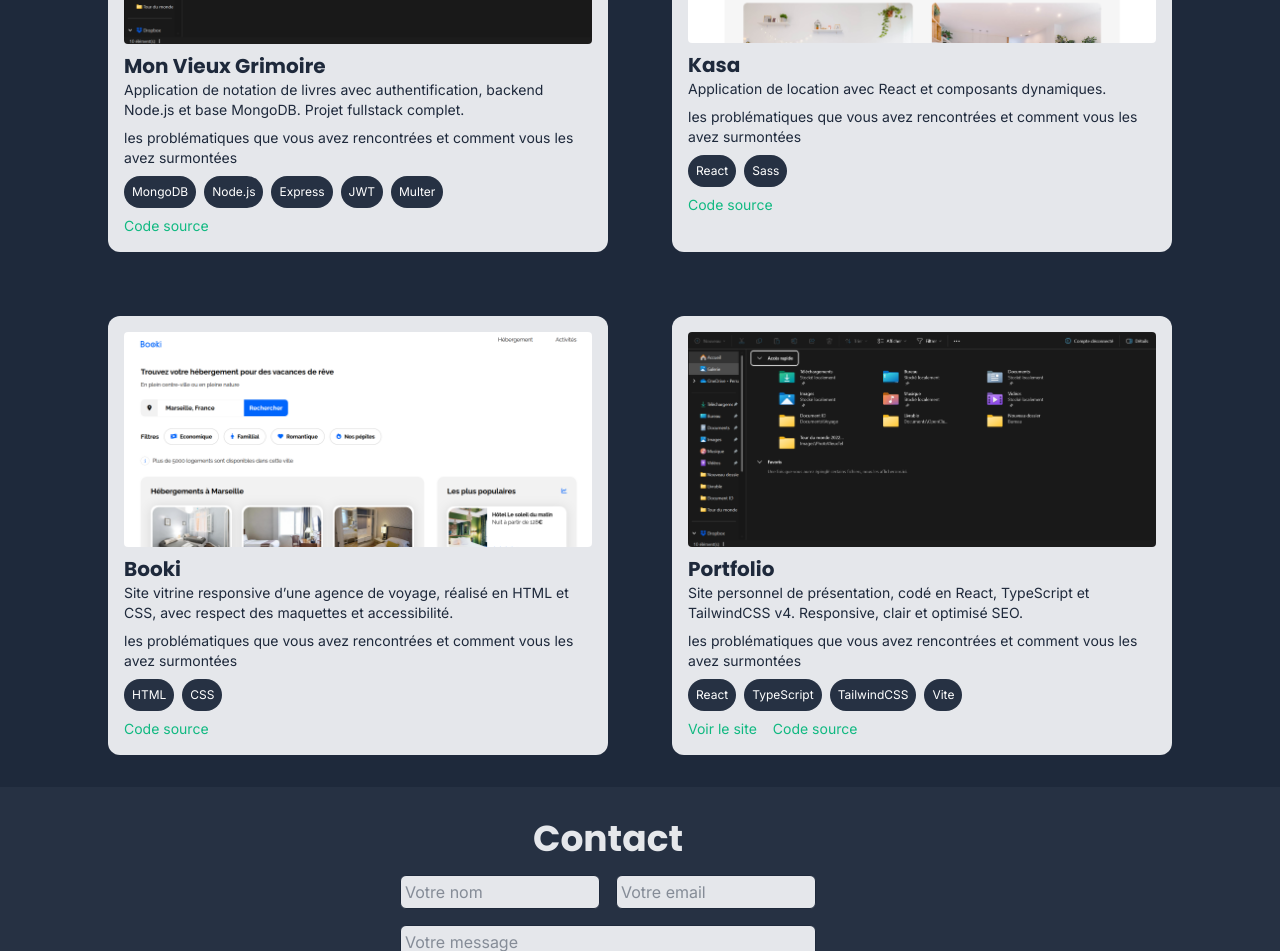
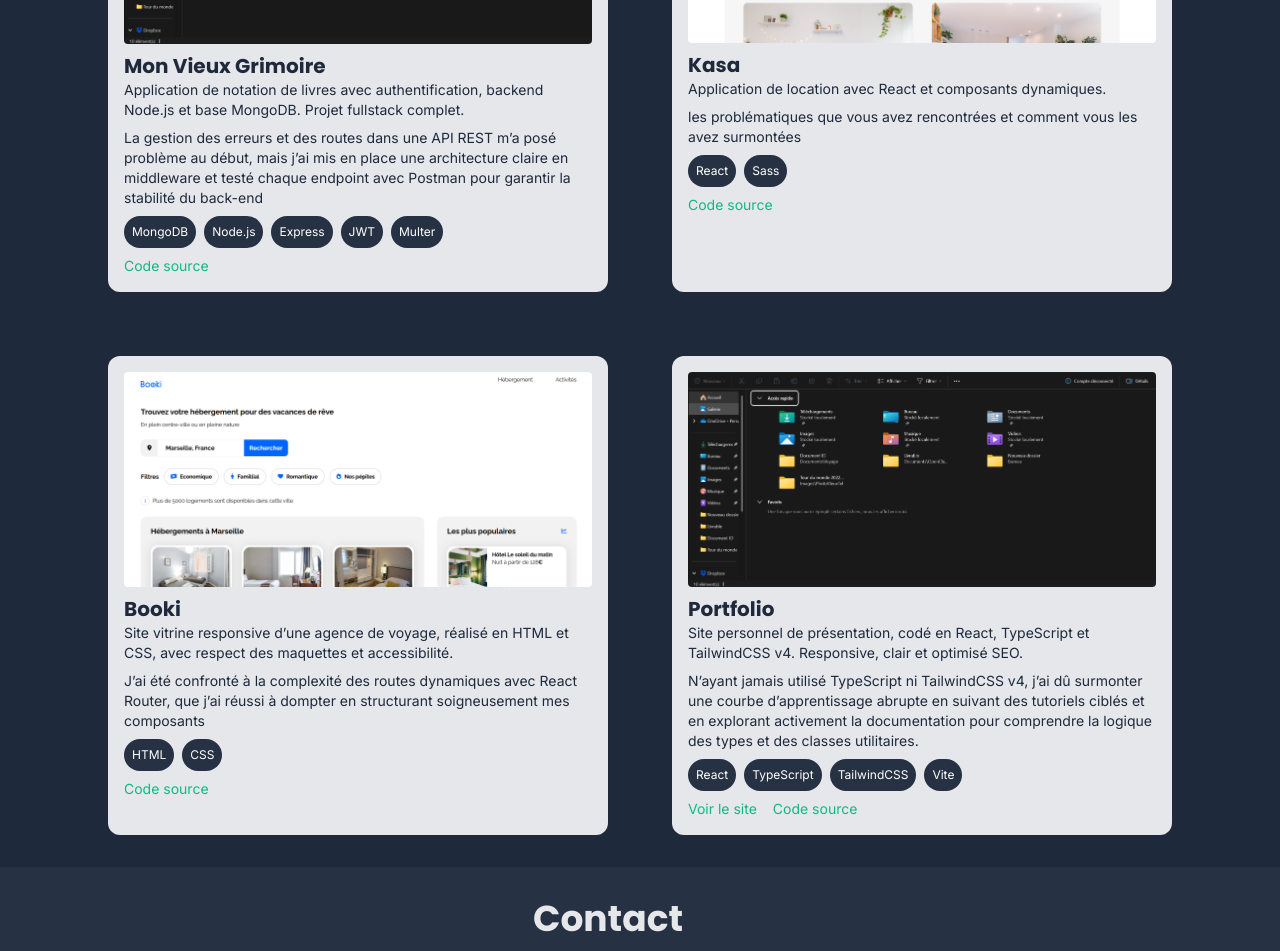
Before and after one commit to aurelienrnd/portfolio, a React (Vite) app: page /project in a window 1280 px wide. Shown: the part 619-1570 px from the top of the page. Built offline with nearby package versions, Linux system fonts and the light colour scheme.

Commit message:
feature: add dificulty to the project array in cards.tsx

```diff
--- a/src/compoments/pages/projects/sections/Cards.tsx
+++ b/src/compoments/pages/projects/sections/Cards.tsx
@@ -14,11 +14,11 @@ function Cards(): React.JSX.Element {
       title: 'Mon Vieux Grimoire',
       description:
         'Application de notation de livres avec authentification, backend Node.js et base MongoDB. Projet fullstack complet.',
+      dificulty:
+        'La gestion des erreurs et des routes dans une API REST m’a posé problème au début, mais j’ai mis en place une architecture claire en middleware et testé chaque endpoint avec Postman pour garantir la stabilité du back-end',
       image: '/images/test.png',
       techs: ['MongoDB', 'Node.js', 'Express', 'JWT', 'Multer'],
-      codeUrl: 'https://github.com/aurelienrnd/vieux-grimoire',
-      dificulty:
-        'les problématiques que vous avez rencontrées et comment vous les avez surmontées',
+      codeUrl: 'https://github.com/aurelienrnd/Le_Vieux_Grimoire_Backend.git',
     },
     {
       id: 2,
@@ -37,7 +37,7 @@ function Cards(): React.JSX.Element {
       description:
         'Site vitrine responsive d’une agence de voyage, réalisé en HTML et CSS, avec respect des maquettes et accessibilité.',
       dificulty:
-        'les problématiques que vous avez rencontrées et comment vous les avez surmontées',
+        'J’ai été confronté à la complexité des routes dynamiques avec React Router, que j’ai réussi à dompter en structurant soigneusement mes composants',
       image: '/images/booki.png',
       techs: ['HTML', 'CSS'],
       codeUrl: 'https://github.com/aurelienrnd/booki',
@@ -48,7 +48,7 @@ function Cards(): React.JSX.Element {
       description:
         'Site personnel de présentation, codé en React, TypeScript et TailwindCSS v4. Responsive, clair et optimisé SEO.',
       dificulty:
-        'les problématiques que vous avez rencontrées et comment vous les avez surmontées',
+        'N’ayant jamais utilisé TypeScript ni TailwindCSS v4, j’ai dû surmonter une courbe d’apprentissage abrupte en suivant des tutoriels ciblés et en explorant activement la documentation pour comprendre la logique des types et des classes utilitaires.',
       image: '/images/test.png',
       techs: ['React', 'TypeScript', 'TailwindCSS', 'Vite'],
       codeUrl: 'https://github.com/aurelienrnd/portfolio',
```
Also changed, not shown: 1 other file (tests, documents, lock files or other folders).
